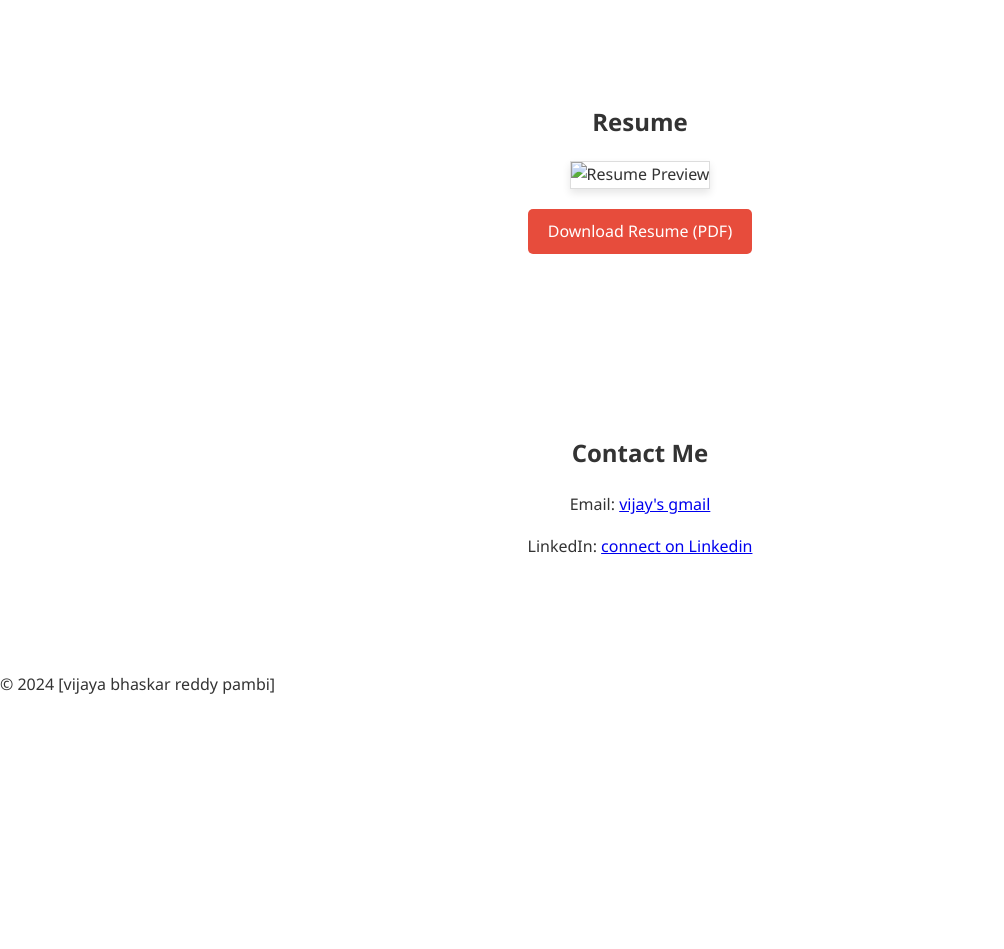
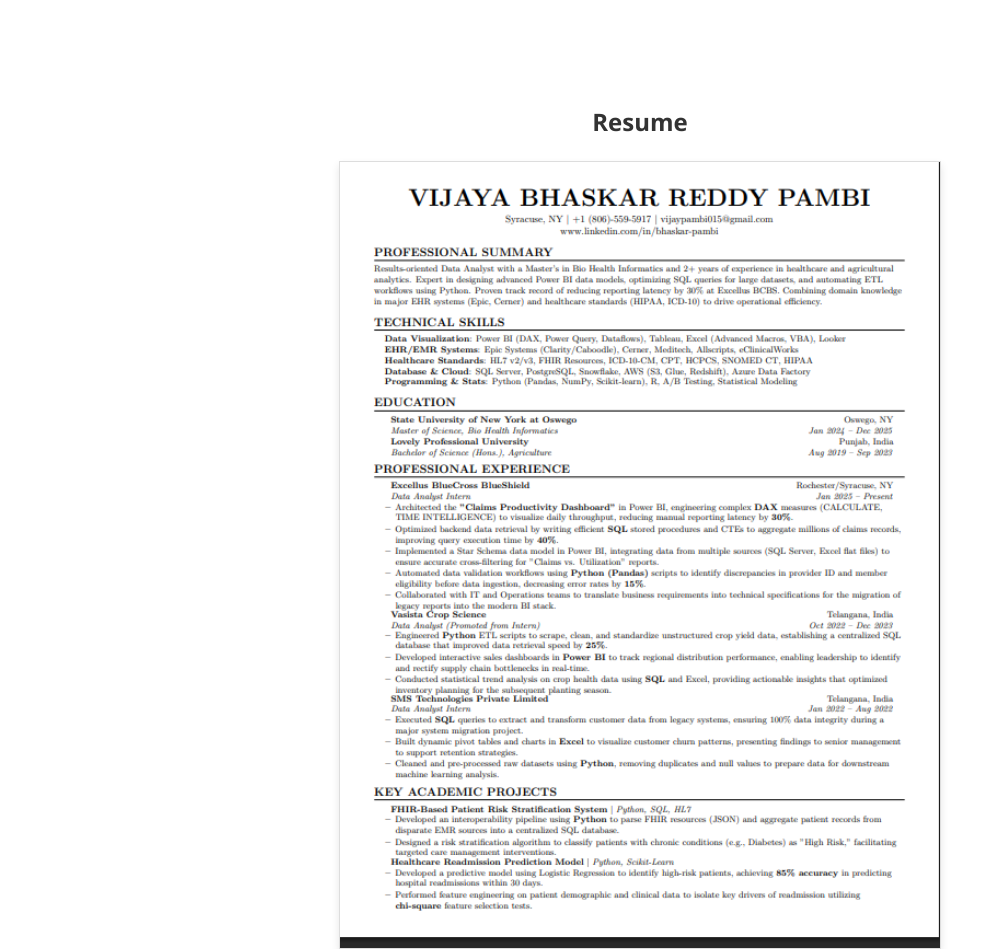
Before and after one commit to vijay12958/vijayportifolio, a plain HTML site: page index.html in a window 1280 px wide. Shown: the part 1655-2604 px from the top of the page, without its empty margins (0-1004 px from the left). Before the commit the page ends 2368 px from the top, so only its background shows below. Drawn offline with Linux system fonts and the light colour scheme.

Commit message:
Update index.html
Signed-off-by: vijay12958 <70738370+vijay12958@users.noreply.github.com>

```diff
--- a/index.html
+++ b/index.html
@@ -53,7 +53,7 @@ chi-square feature selection tests.</p>
     <section id="resume">
         <h2>Resume</h2>
         <div class="resume-container">
-            <img src="resume-image.jpg" alt="Resume Preview" class="resume-img">
+            <img src="resume-image.jpg.png" alt="Resume Preview" class="resume-img">
             <br>
             <a href="resume.pdf" download class="btn">Download Resume (PDF)</a>
         </div>
```
